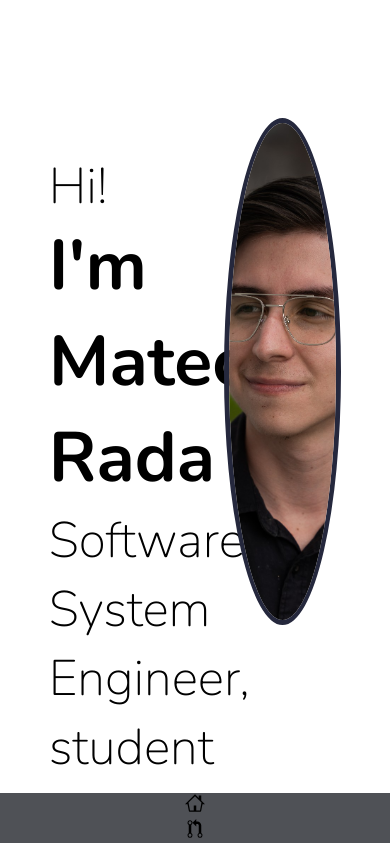
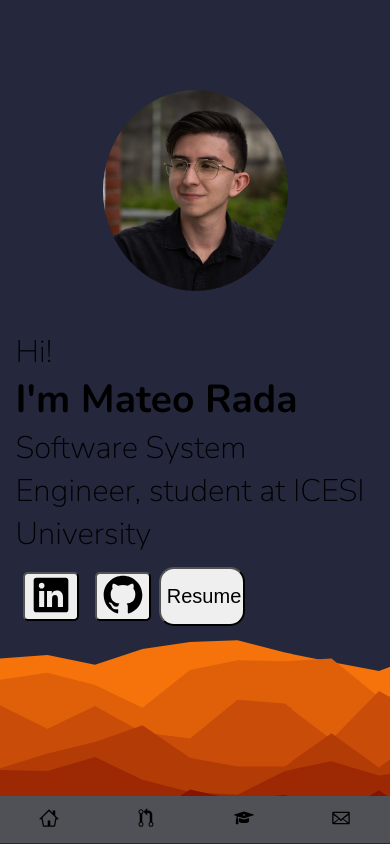
Before and after one commit to Mateo698/Portfolio, a Next.js app: page / in a window 390 px wide. Shown: the top 844 px of the page. Built offline with nearby package versions, Linux system fonts and the light colour scheme.

Commit message:
Home mobile view

```diff
--- a/components/Home.tsx
+++ b/components/Home.tsx
@@ -7,9 +7,9 @@ export default function Page() {
     return (
         <div className={styles.container}>
             <div className={styles.description}>
-                <h2 style={{ fontWeight: 'lighter', fontSize: '50px', marginBottom: -50 }}>Hi!</h2>
-                <h1 style={{ fontWeight: 'heavy', fontSize: '70px', marginBottom: -50 }}> I'm Mateo Rada</h1>
-                <h3 style={{ fontWeight: 'lighter', fontSize: '50px' }}>Software System Engineer, student at ICESI University</h3>
+                <h2 className={styles.text1}>Hi!</h2>
+                <h1 className={styles.text2}> I'm Mateo Rada</h1>
+                <h3 className={styles.text1}>Software System Engineer, student at ICESI University</h3>
                 <div className={styles.social}>
                     <div className={styles.buttonContainer}>
                         <button className={styles.socialButton} onClick={() => window.open('https://www.linkedin.com/in/mateo-rada-arias-b44503239/')}>
--- a/styles/Page.module.css
+++ b/styles/Page.module.css
@@ -39,17 +39,15 @@
 }
 
 .socialButton{
-    margin-left: 20px;
-    margin-right: 20px;
+    margin-left: 2vw;
+    margin-right: 2vw;
     border-radius: 5px;
 }
 
 .resumeButton{
-    margin-left: 20px;
-    margin-right: 20px;
     border-radius: 15px;
-    height: 50px;
-    width: 100px;
+    height: 7vh;
+    width: 9vw;
 }
 
 .imageContainer{
@@ -64,3 +62,73 @@
     border: 5px solid #25283D;
     object-fit: cover;
 }
+
+.text1{
+    font-weight: lighter;
+    font-size: 50px;
+    margin-bottom: 0;
+    margin-top: 0;
+}
+
+.text2{
+    font-weight: heavier;
+    font-size: 70px;
+    margin-bottom: 0;
+    margin-top: 0;
+}
+
+@media(max-width: 768px) {
+    .container{
+        width: 100vw;
+        flex-direction: column-reverse;
+        justify-content: center;
+        align-items: center;
+        display: flex;
+        flex-wrap: nowrap;
+    }
+
+    .description{
+        padding-top: 4vh;
+        padding-left: 4vw;
+        padding-right: 4vw;
+        flex-direction: column;
+        justify-content: center;
+        align-items: center;
+        width: 100vw;
+    }
+
+    .text1{
+        font-weight: lighter;
+        font-size: 8vw;
+        margin-bottom: 0;
+        margin-top: 0;
+    }
+
+    .text2{
+        font-weight: heavier;
+        font-size: 10vw;
+        margin-bottom: 0;
+        margin-top: 0;
+    }
+
+    .imageContainer{
+        width: 50vw;
+        height: 35vh;
+        padding-top: 10vh;
+    }
+
+    .image{
+
+        border-radius: 50%;
+        border: 5px solid #25283D;
+        object-fit: cover;
+    }
+
+    .resumeButton{
+        border-radius: 15px;
+        height: 7vh;
+        width: 22vw;
+    }
+
+
+}
--- a/styles/Sidebar.module.css
+++ b/styles/Sidebar.module.css
@@ -34,7 +34,14 @@
         width: 100%;
         height: 50px;
         bottom: 0;
+        flex-direction: row;
+        display: flex;
+        align-items: center;
+        justify-content: center;
+        padding-top: 4px;
     }
+
+
 }
 
 @media(min-width:769px){
--- a/styles/globals.css
+++ b/styles/globals.css
@@ -1,4 +1,4 @@
-html{
+html {
   padding: 0;
   margin: 0;
   height: 99.9%;
@@ -6,12 +6,12 @@ html{
 
 }
 
-@font-face{
+@font-face {
   font-family: Nunito;
   src: url("../public/Nunito-VariableFont_wght.ttf");
 }
 
-body{
+body {
   padding: 0;
   margin: 0;
   font-family: Nunito;
@@ -24,20 +24,19 @@ body{
   backdrop-filter: brightness(0.5) blur(5px);**/
 }
 
-@media(max-width: 768px){
-  body{
-    background-color: white;
-    /**background-image: url("../public/background.svg");
+@media(max-width: 768px) {
+  body {
+    background-image: url("../public/backgroundMobile.svg");
     background-size: cover;
-    background-position: bottom;
+    background-position: bottom + 100px;
     /**
     background-repeat: no-repeat;
     backdrop-filter: brightness(0.5) blur(5px);**/
   }
 }
 
-@media(min-width: 769px){
-  body{
+@media(min-width: 769px) {
+  body {
     background-image: url("../public/background.svg");
     background-size: cover;
     background-position: bottom;
@@ -47,7 +46,7 @@ body{
   }
 }
 
-.maxContainer{
+.maxContainer {
   display: flex;
   flex-direction: row;
   height: 100%;
@@ -55,14 +54,14 @@ body{
 
 }
 
-@media(max-width: 768px){
-  .maxContainer{
+@media(max-width: 768px) {
+  .maxContainer {
     flex-direction: column-reverse;
   }
 }
 
-@media(min-width: 769px){
-  .maxContainer{
+@media(min-width: 769px) {
+  .maxContainer {
     flex-direction: row;
   }
 }
@@ -82,6 +81,7 @@ a {
     color-scheme: dark;
 
   }
+
   body {
     color: white;
 
```
Also changed, not shown: public/backgroundMobile.svg (added).
